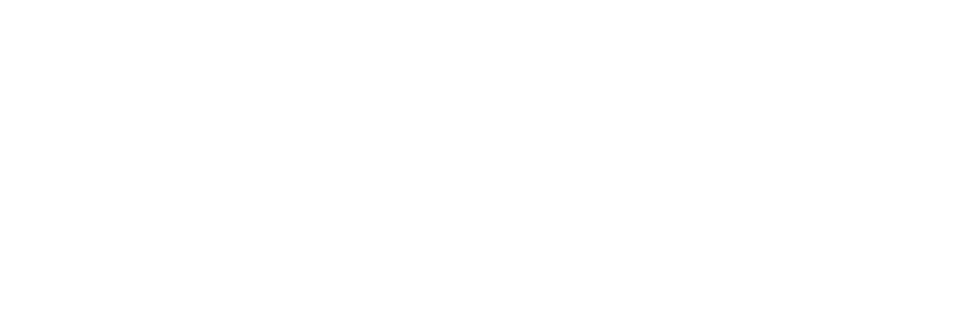
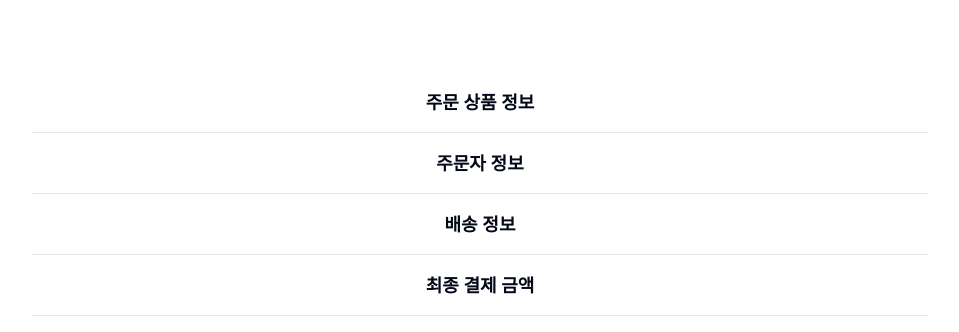
Before and after one commit to gmgmgun/dev-vape, a React (Vite) app: page /payment/1 in a window 1280 px wide. Before the commit this address had no page. Shown: the top 332 px of the page, without its empty margins (160-1119 px from the left). Built offline with nearby package versions, Linux system fonts and the light colour scheme.

Commit message:
Fix: 판매자 페이지 상품 컨테이너 수정

```diff
--- a/src/pages/HomePage.tsx
+++ b/src/pages/HomePage.tsx
@@ -8,6 +8,10 @@
   const user = useUserStore((state) => state.user);
   const setUser = useUserStore((state) => state.setUser);
   const navigate = useNavigate();
+
+  const handleLogin = () => {
+    navigate('/login');
+  };
 
   const handleLogout = () => {
     const auth = getAuth();
@@ -43,12 +47,23 @@
     }
   };
 
+  const handlePayment = () => {
+    const customerId = user?.id;
+    if (user && typeof customerId === 'string') {
+      navigate(`/payment/${customerId}`);
+    } else {
+      console.error('Invalid sellerId:', customerId);
+    }
+  };
+
   return (
     <div>
-      <button onClick={handleLogout}>Logout 버튼</button>
-      <button onClick={handleAddProduct}>AddProduct 가기</button>
-      <button onClick={handleSeller}>Seller 가기</button>
-      <button onClick={handleCart}>Cart 가기</button>
+      <button onClick={handleLogin}>Login </button>
+      <button onClick={handleLogout}>Logout </button>
+      <button onClick={handleAddProduct}>AddProduct </button>
+      <button onClick={handleSeller}>Seller </button>
+      <button onClick={handleCart}>Cart </button>
+      <button onClick={handlePayment}>Payment </button>
       <main className="flex flex-col gap-10">
         {categories.map((category) => (
           <CategoryContainer key={category.id} category={category} />
--- a/src/pages/PaymentPage.tsx
+++ b/src/pages/PaymentPage.tsx
@@ -1,7 +1,26 @@
-import React from 'react';
-
 const PaymentPage = () => {
-  return <div className="max-w-4xl mx-auto mt-10"></div>;
+  return (
+    <div className="max-w-4xl mx-auto mt-10">
+      <div className="p-4 border-b">
+        <h2 className="font-bold text-lg">주문 상품 정보</h2>
+        {/* 장바구니 정보 불러오기 */}
+      </div>
+      <div className="p-4 border-b">
+        <h2 className="font-bold text-lg">주문자 정보</h2>
+        {/* 사용자 정보 불러오기 */}
+        {/* 수정할 수 있어야 함 */}
+        {/* 이름 */}
+      </div>
+      <div className="p-4 border-b">
+        <h2 className="font-bold text-lg">배송 정보</h2>
+        {/* 배송지 카카오 우편번호 api 연동 */}
+        {/* {https://postcode.map.daum.net/guide} */}
+      </div>
+      <div className="p-4 border-b">
+        <h2 className="font-bold text-lg">최종 결제 금액</h2>
+      </div>
+    </div>
+  );
 };
 
 export default PaymentPage;
--- a/src/pages/SellerProfilePage.tsx
+++ b/src/pages/SellerProfilePage.tsx
@@ -10,8 +10,6 @@
 import LinkContainer from '@/components/container/LinkContainer';
 
 const SellerProfilePage = () => {
-  const params = useParams();
-  const paramsId = params.id;
   const { ref, inView } = useInView();
   const category: string = '';
   const option: string = '';
@@ -20,7 +18,7 @@
 
   // react-query
   const { data, hasNextPage, fetchNextPage, isFetching } = useInfiniteQuery(
-    ['product', user?.id, paramsId, category, option, direction],
+    ['product', category, option, direction],
     ({ pageParam, queryKey }) => fetchInfiniteProduct({ pageParam, queryKey }),
     {
       getNextPageParam: (lastPage) => lastPage?.lastVisible,
@@ -33,8 +31,6 @@
       fetchNextPage();
     }
   }, [inView, hasNextPage, isFetching, fetchNextPage]);
-
-  console.log(data);
 
   return (
     <>
--- a/src/queries/fetchInfiniteProduct.tsx
+++ b/src/queries/fetchInfiniteProduct.tsx
@@ -27,7 +27,7 @@
     string,
     OrderByDirection
   ];
-  console.log(category);
+  console.log(_key, category, option, direction);
   // 실행
   try {
     let q = query(collection(db, _key), limit(4));
--- a/src/routes/route.constant.ts
+++ b/src/routes/route.constant.ts
@@ -24,6 +24,7 @@
   },
   CART: { path: '/cart/:customerId', route: 'CartPage' },
   CATEGORY: { path: '/category/:categoryId', route: 'CategoryPage' },
+  PAYMENT: { path: '/payment/:userId', route: 'PaymentPage' },
 } as const;
 
 interface Route {
```
Also changed, not shown: src/components/container/OrderedProductContainer.tsx (added).
